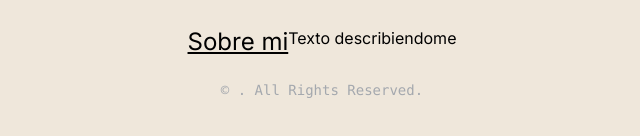
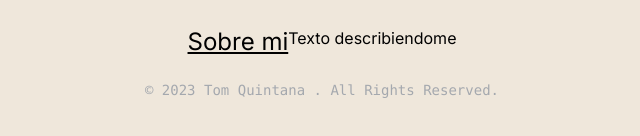
Before and after one commit to TomQuintana/Portfolio-Tom-Quintana, a Next.js app: page / in a window 1280 px wide. Shown: the part 494-630 px from the top of the page, without its empty margins (318-958 px from the left). Built offline with nearby package versions, Linux system fonts and the light colour scheme.

Commit message:
define props for footer components

```diff
--- a/src/app/portfolio.page.tsx
+++ b/src/app/portfolio.page.tsx
@@ -3,7 +3,8 @@ import Main from './pages/Main.page';
 import Footer from './components/FooterPage';
 import Nav from './pages/Nav.page';
 
-
+const date = new Date().getFullYear()
+const author = 'Tom Quintana'
 
 const Portfolio = () => {
   return (
@@ -15,7 +16,10 @@ const Portfolio = () => {
         <Main />
       </main>
       <footer>
-        <Footer />
+        <Footer
+          year={date}
+          author={author}
+        />
       </footer>
     </div>
   );
```
